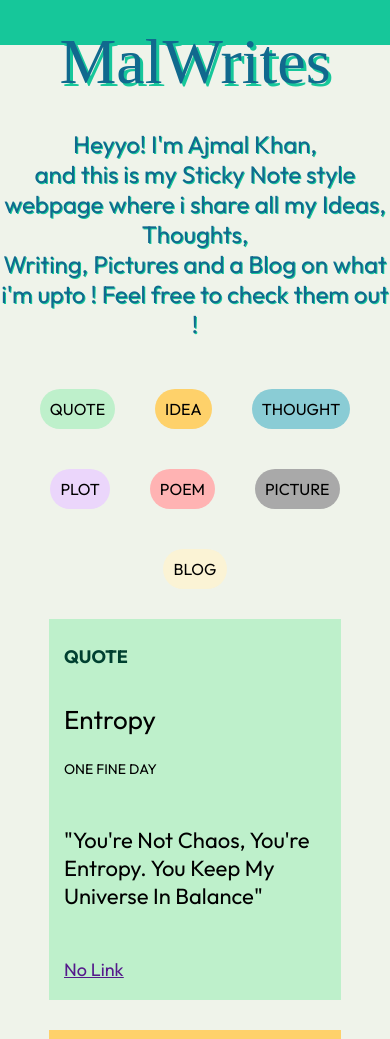
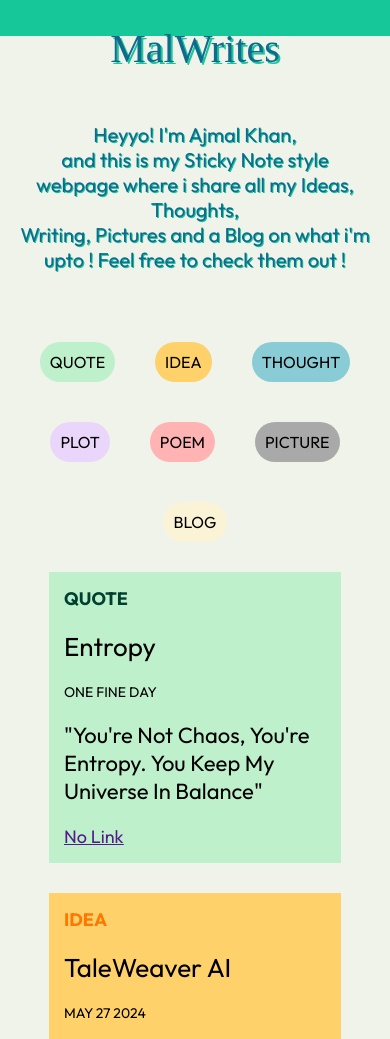
Before and after one commit to Ajmalpro07/malwrites, a plain HTML site: page index.html in a window 390 px wide. Shown: the top 1039 px of the page. Drawn offline with Linux system fonts and the light colour scheme; a web font is replaced by a local one.

Commit message:
Update index.css

```diff
--- a/index.css
+++ b/index.css
@@ -224,6 +224,7 @@
     color:#eff3ea;
     margin-top: 50px;
     font-family: 'outfit';
+    text-align: center;
 }
 
 #filterbar{
@@ -274,4 +275,27 @@
         aspect-ratio: 1/1;
         object-fit: cover;
     }
+    #titlebar > p{
+        font-size: 40px;
+        text-shadow: 2px 2px 0px #16c79a;
+    }
+    #titleiconbar{
+        height: 50%;
+    }
+    #infobar > p{
+        margin: 20px;
+        font-size: 20px;
+    }
+    .card{
+        display: flex;
+        flex-direction: column;
+        gap: 20px;
+    }
+    .imgtitle{
+        font-size: 14px;
+        text-transform: capitalize;
+    }
+    #footerbar{
+        font-size: 14px;
+    }
 }
```
